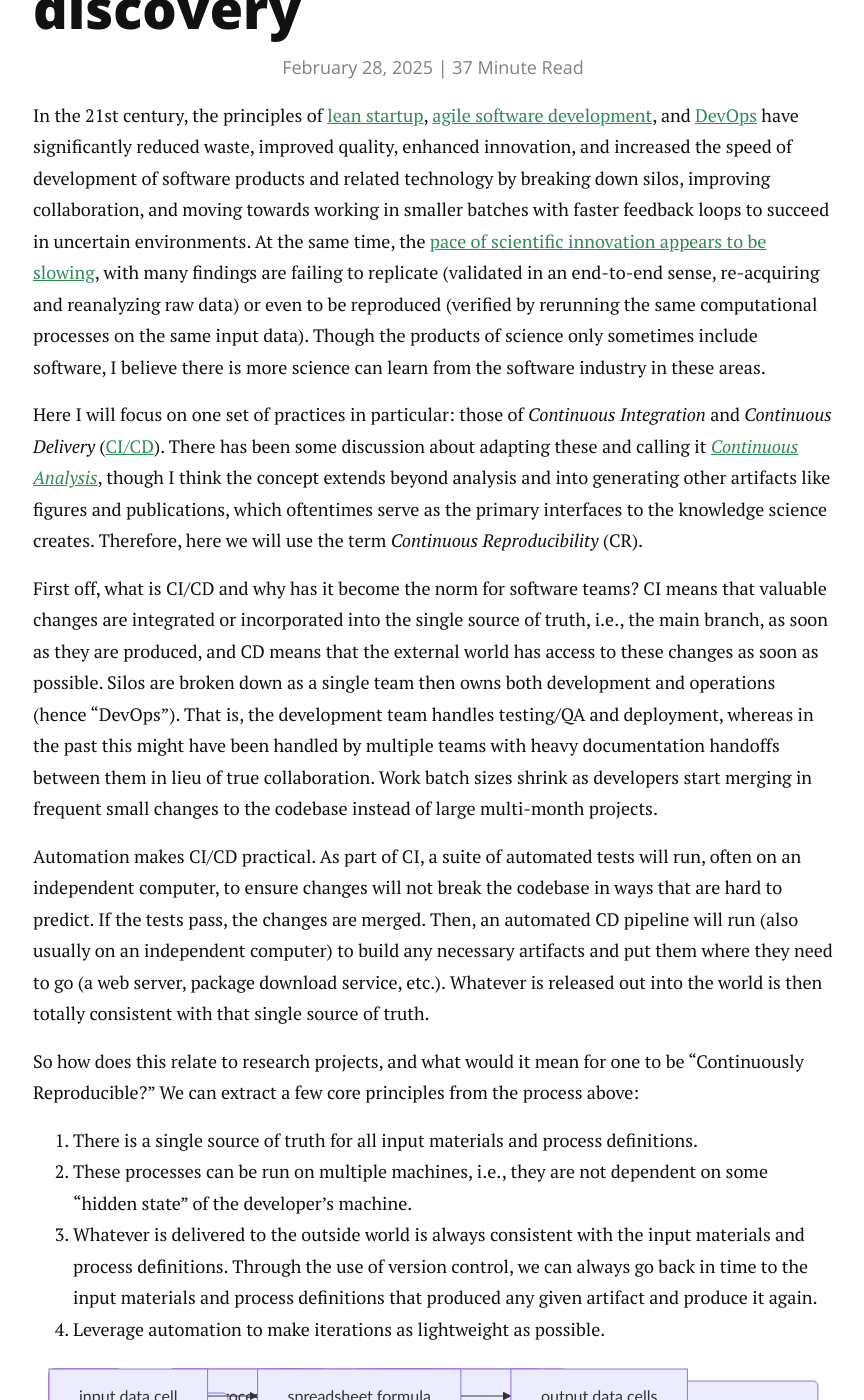
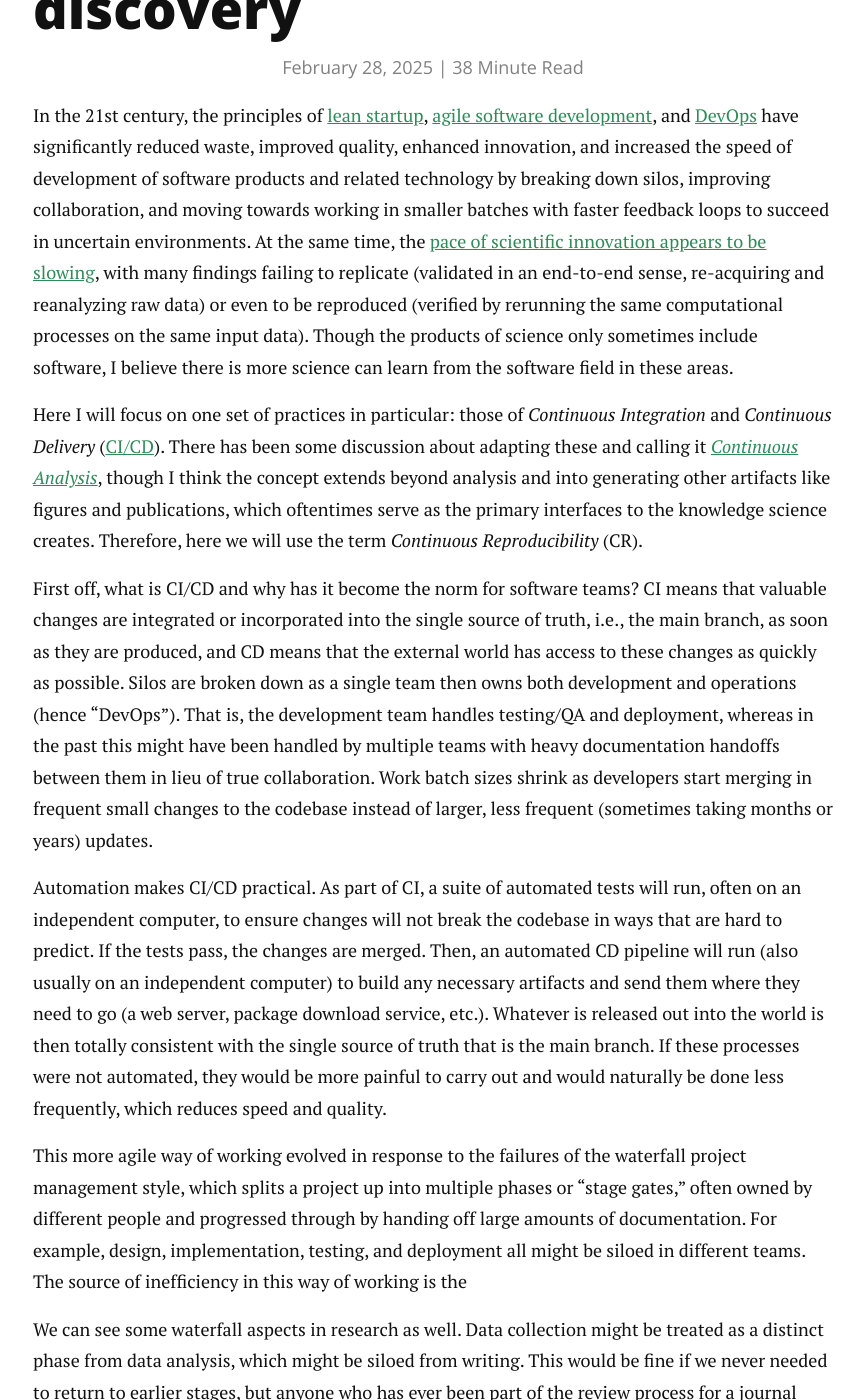
Before and after one commit to petebachant/petebachant.github.io, a Jekyll site: the page built from _posts/2025-02-28-continuous-reproducibility.markdown, in a window 1280 px wide and 1400 px high, scrolled down 549 px. Shown: the whole window, without its empty margins (207-1071 px from the left). Built offline with Jekyll 4.4.1, drawn with Linux system fonts in a browser that asks for light colours; nearby versions of some CDN libraries; comment, search, counter and statistics services are not loaded; some of the changed text lies outside the part shown.

Commit message:
Move waterfall

```diff
--- a/_posts/2025-02-28-continuous-reproducibility.markdown
+++ b/_posts/2025-02-28-continuous-reproducibility.markdown
@@ -25,13 +25,13 @@
 to succeed in uncertain environments.
 At the same time, the
 [pace of scientific innovation appears to be slowing](https://doi.org/10.1257/aer.20180338),
-with many findings are failing to replicate
+with many findings failing to replicate
 (validated in an end-to-end sense, re-acquiring and reanalyzing raw data)
 or even to be reproduced
 (verified by rerunning the same computational processes
 on the same input data).
 Though the products of science only sometimes include software,
-I believe there is more science can learn from the software industry
+I believe there is more science can learn from the software field
 in these areas.
 
 Here I will focus on one set of practices in particular:
@@ -52,14 +52,15 @@
 single source of truth, i.e., the main branch, as soon as they
 are produced,
 and CD means that the external world has access to these changes as
-soon as possible.
+quickly as possible.
 Silos are broken down as a single team then owns both development
 and operations (hence "DevOps").
 That is, the development team handles testing/QA and deployment,
 whereas in the past this might have been handled by multiple teams with
 heavy documentation handoffs between them in lieu of true collaboration.
 Work batch sizes shrink as developers start merging in frequent small
-changes to the codebase instead of large multi-month projects.
+changes to the codebase instead of larger, less frequent
+(sometimes taking months or years) updates.
 
 Automation makes CI/CD practical.
 As part of CI,
@@ -69,19 +70,44 @@
 If the tests pass, the changes are merged.
 Then, an automated CD pipeline will run
 (also usually on an independent computer) to build
-any necessary artifacts and put them where they need to go
+any necessary artifacts and send them where they need to go
 (a web server, package download service, etc.).
 Whatever is released out into the world is then totally consistent
-with that single source of truth.
+with the single source of truth that is the main branch.
+If these processes were not automated,
+they would be more painful to carry out and would naturally be done less
+frequently,
+which reduces speed and quality.
 
-So how does this relate to research projects,
-and what would it mean for one to be "Continuously Reproducible?"
+This more agile way of working evolved in response to the failures of the
+waterfall project management style,
+which splits a project up into multiple phases or "stage gates,"
+often owned by different people and progressed through by handing off
+large amounts of documentation.
+For example, design, implementation, testing, and deployment all might
+be siloed in different teams.
+The source of inefficiency in this way of working is the
+
+We can see some waterfall aspects in research as well.
+Data collection might be treated as a distinct phase
+from data analysis,
+which might be siloed from writing.
+This would be fine if we never needed to return to earlier stages,
+but anyone who has ever been part of the review process for a journal
+article
+should know that it's very likely you'll to need to revisit data analysis
+and visualization to fulfill requested changes to the article.
+Beyond that,
+there are artifacts delivered only internally as the project moves along,
+e.g., slideshows shown to the principal investigator (PI) for feedback.
+
+So what would it mean for a research project to be "Continuously Reproducible?"
 We can extract a few core principles from the process above:
 
 1. There is a single source of truth for all input materials and process
    definitions.
 2. These processes can be run on multiple machines, i.e., they are not
-   dependent on some "hidden state" of the developer's machine.
+   dependent on some "hidden state" of one developer's machine.
 3. Whatever is delivered to the outside world is always
    consistent with the input
    materials and process definitions.
@@ -715,15 +741,6 @@
 then start adding to the pipeline for everything that needs to be
 created after.
 
-## 'Trunk-based' development
-
-Experimentation is necessary,
-and this doesn't just mean scientific experiments.
-Trying out a different way of processing or visualizing data could lead
-to a more effective approach.
-
-Instead of deploying different versions of the code...
-
 ## Anti-patterns to avoid
 
 Even if when using a VCS,
```
